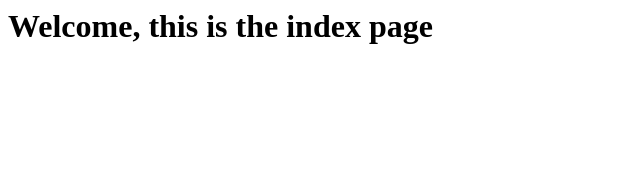
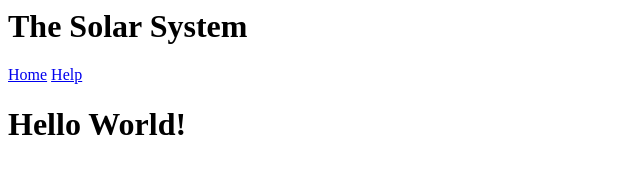
Before and after one commit to kineticvenom/cp-git-project, a plain HTML site: page index.html in a window 1280 px wide. Shown: the whole page, without its empty margins (0-640 px from the left). Drawn offline with Linux system fonts and the light colour scheme.

Commit message:
added body

```diff
--- a/index.html
+++ b/index.html
@@ -1 +1,10 @@
-<h1>Welcome, this is the index page</h1>
+<html>
+  <head>
+    <title>Solar System</title>
+  </head>
+  <body>
+    <h1>The Solar System</h1>
+    <a href="./index.html">Home</a> <a href="./help.html">Help</a>
+    <h1>Hello World!</h1>
+  </body>
+</html>
```
